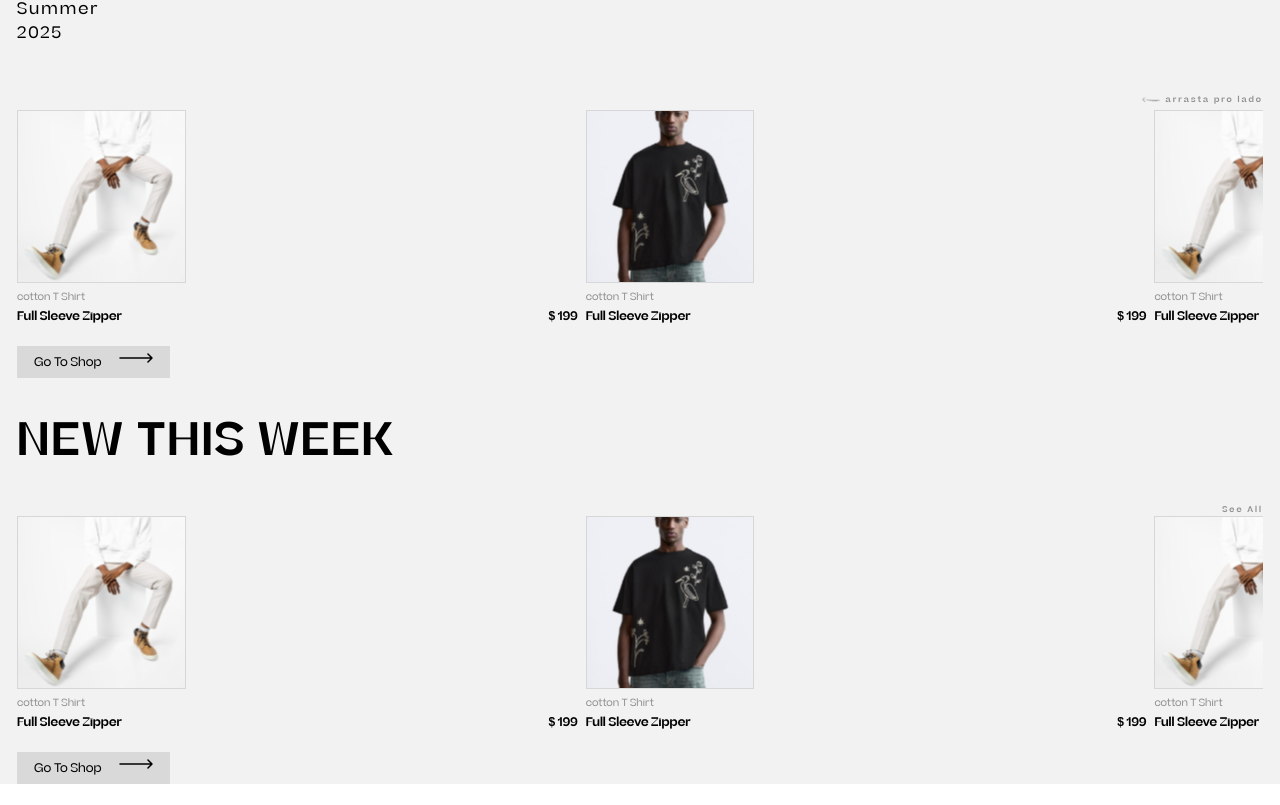
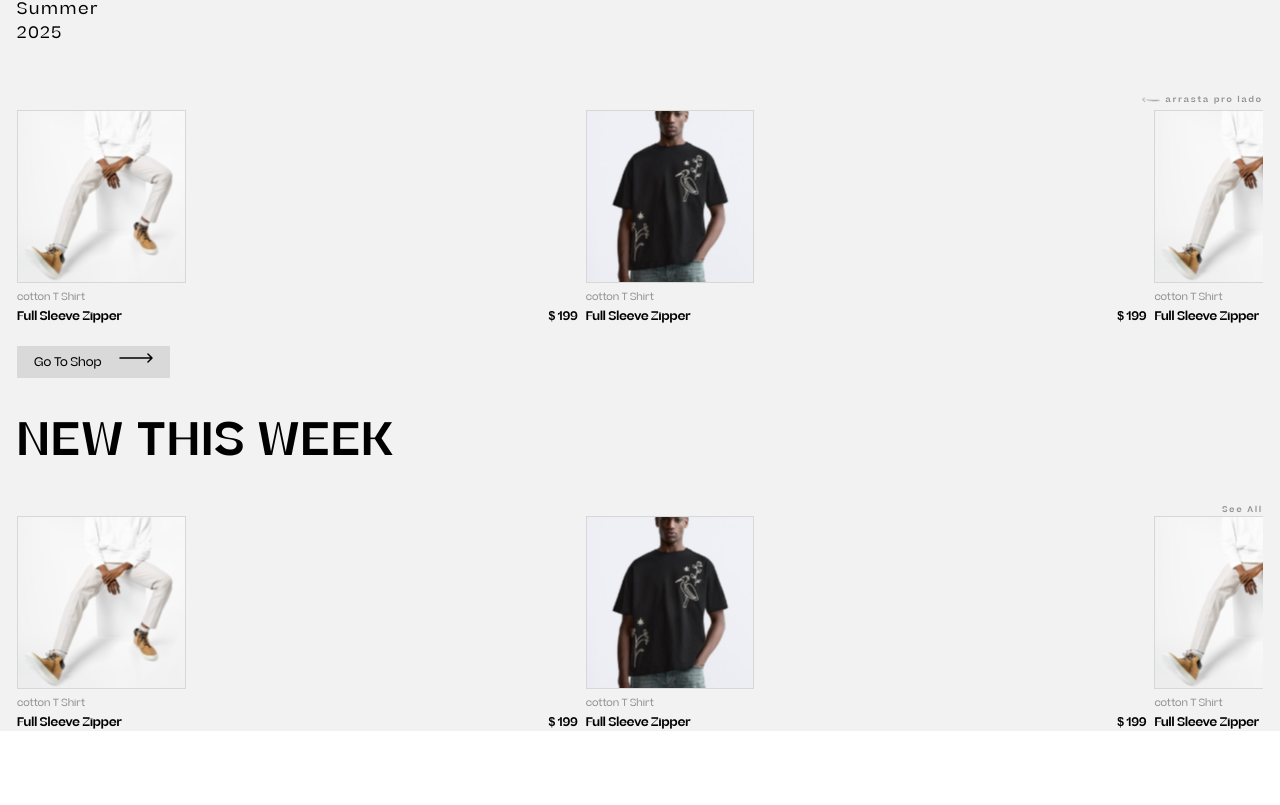
Before and after one commit to julio2116/loja, a React (Vite) app in the folder front/: page / in a window 1280 px wide. Shown: the part 374-1179 px from the top of the page. After the commit the page ends 1105 px from the top, so only its background shows below. Built offline with nearby package versions, Linux system fonts and the light colour scheme.

Commit message:
Finalizando componente collection com renderizacoes condicionais

```diff
--- a/front/src/components/Colection.jsx
+++ b/front/src/components/Collection.jsx
@@ -1,16 +1,16 @@
-import setaDireita from "../public/imagens/seta-direita.svg";
 import Gallery from "./Gallery";
-import {formatText} from "../utils/formatLetterFunctions"
+import { formatText } from "../utils/formatLetterFunctions";
 // A chave subtitle espera receber um objeto no formato: subtitle={{title: "", width: ""}}
 // A chave title espera receber um objeto no formato: subtitle={{title: "", uppercase: boolean}}
 
-const Collection = ({ title, subtitle, callToAction }) => {
-    [title, subtitle, callToAction].filter(item=>item?.letterCase).forEach(element => {
-      if (element) {
-          const { text, letterCase } = element;
-          element.text = formatText(text, letterCase);
-      }
-    });
+const Collection = (props) => {
+    let { title, subtitle, callToAction, button } = props;
+    Object.values(props)
+        .filter((item) => item?.text && item.letterCase)
+        .forEach((element) => {
+            const { text, letterCase } = element;
+            element.text = formatText(text, letterCase);
+        });
     return (
         <>
             <div className="my-[45px]">
@@ -44,10 +44,12 @@ const Collection = ({ title, subtitle, callToAction }) => {
                 </div>
             )}
             <Gallery />
-            <button className="flex gap-[17px] text-[12px] tracking-normal bg-[#D9D9D9] py-[7px] px-[17px] my-[21px]">
-                Go To Shop
-                <img src={setaDireita} alt="" />
-            </button>
+            {button && (
+                <button className="flex gap-[17px] text-[12px] tracking-normal bg-[#D9D9D9] py-[7px] px-[17px] my-[21px]">
+                    {button?.text}
+                    {button?.img && <img src={button.img} alt="" />}
+                </button>
+            )}
         </>
     );
 };
--- a/front/src/paginas/HomePage.jsx
+++ b/front/src/paginas/HomePage.jsx
@@ -1,7 +1,8 @@
-import Collection from "../components/Colection";
+import Collection from "../components/Collection";
 import Options from "../components/Options";
 import SearchBox from "../components/SearchBox";
 import seta from "../public/imagens/seta.svg";
+import setaDireita from "../public/imagens/seta-direita.svg";
 
 const HomePage = () => {
     return (
@@ -12,6 +13,7 @@ const HomePage = () => {
                 title={{ text: "new collection", letterCase: 'uppercase' }}
                 subtitle={{ text: "summer 2025", width: "82px", letterCase: 'camelcase' }}
                 callToAction={{ text: "arrasta pro lado", img: seta }}
+                button={{text: "go to shop", img: setaDireita, letterCase: 'camelcase'}}
             />
             <Collection
                 title={{ text: "new this week", letterCase: 'uppercase' }}
```
